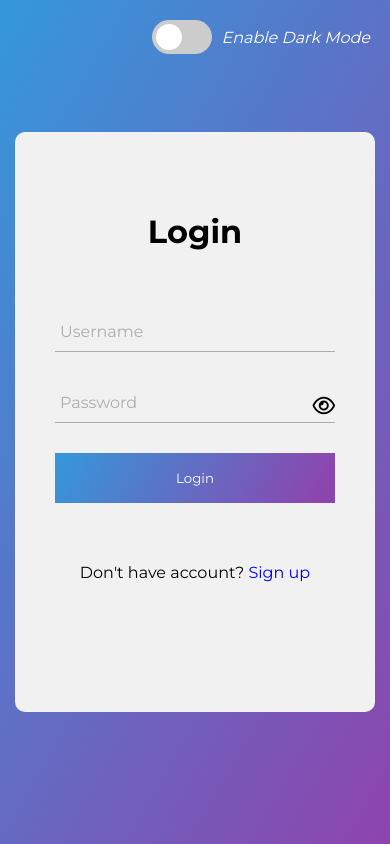
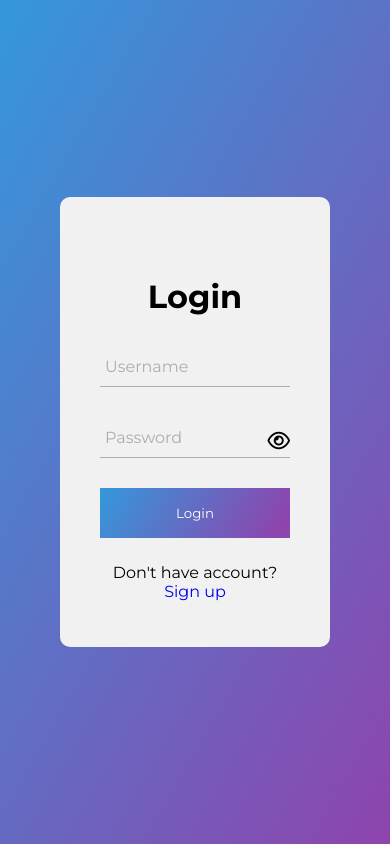
Before and after one commit to SilviuDinu/vue-js-project, a PHP site: page / in a window 390 px wide. Run offline with PHP 8.4, Linux system fonts and the light colour scheme; some libraries are stand-ins or nearby versions.

Commit message:
fix: responsive login

```diff
--- a/assets/css/style.css
+++ b/assets/css/style.css
@@ -80,8 +80,30 @@ li.greeting {
     #wrapper{
         height: auto !important;
     }
+    .login-form h1, .register-form h1{
+        margin-bottom: 30px !important;
+    }
+    .bottom-text{
+        margin-top: 25px !important;
+    }
+    form#login{
+        width: 270px;
+        height: 450px;
+    }
+    form#register{
+        width: 270px;
+        height: 490px !important;
+    }
+    .theme-switch-wrapper-login {
+        display: none !important;
+    }
+    .register-form{
+        padding: 20px 30px !important;
+    }
 }
-
+.body-dark-mode{
+    background-color: #000 !important;
+ }
 @media screen and (max-width: 370px) {
 
 }
--- a/assets/src/components/dashboard.vue
+++ b/assets/src/components/dashboard.vue
@@ -158,6 +158,7 @@
                     for(let i=0; i<contents.length; i++){
                         contents[i].classList.toggle('dark-content');
                     }
+                    document.querySelector('body').classList.toggle('body-dark-mode');
                 }
             }
         },
--- a/dashboard.php
+++ b/dashboard.php
@@ -17,7 +17,7 @@ session_abort();
           type="text/css">
     <link href="https://cdn.datatables.net/1.10.16/css/dataTables.bootstrap4.min.css" rel="stylesheet">
 </head>
-<body class="fixed-nav sticky-footer bg-dark" id="page-top">
+<body class="fixed-nav sticky-footer" id="page-top">
 <?php
 session_start();
 echo '<script name="auth"> sessionStorage.setItem("loggedin", "';
```
Also changed, not shown: assets/js/build.js.
